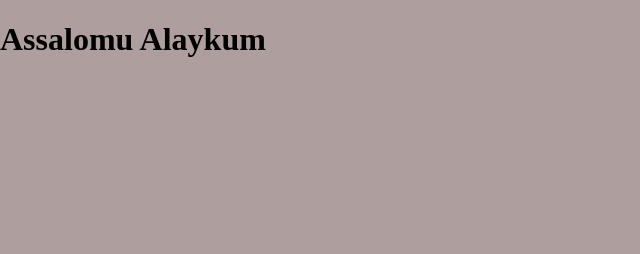
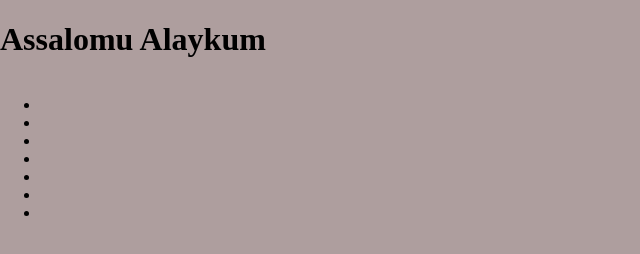
Before and after one commit to muslimumarov/team, a plain HTML site: page index.html in a window 1280 px wide. Shown: the full height of the page, 0-640 px from the left. Drawn offline with Linux system fonts and the light colour scheme; files that its build step writes are made by us from their sources.

Commit message:
Add hero section

```diff
--- a/index.html
+++ b/index.html
@@ -9,12 +9,27 @@
 </head>
 <body>
    <!-- Header section started -->
+
     <h1>Assalomu Alaykum</h1>
    <!-- Header section finished -->
    <main class="site__main">
       <!-- Main section started -->
       <!-- Hero section started -->
-
+<section class="hero">
+  <div class="container">
+    <hero__wrapper>
+      <ul class="hero__list">
+        <li class="hero__item"><a href="" class="hero__link"></a></li>
+        <li class="hero__item"><a href="" class="hero__link"></a></li>
+        <li class="hero__item"><a href="" class="hero__link"></a></li>
+        <li class="hero__item"><a href="" class="hero__link"></a></li>
+        <li class="hero__item"><a href="" class="hero__link"></a></li>
+        <li class="hero__item"><a href="" class="hero__link"></a></li>
+        <li class="hero__item"><a href="" class="hero__link"></a></li>
+      </ul>
+    </hero__wrapper>
+  </div>
+</section>
       <!-- Hero section finished -->
       <!-- Section started -->
 
```
